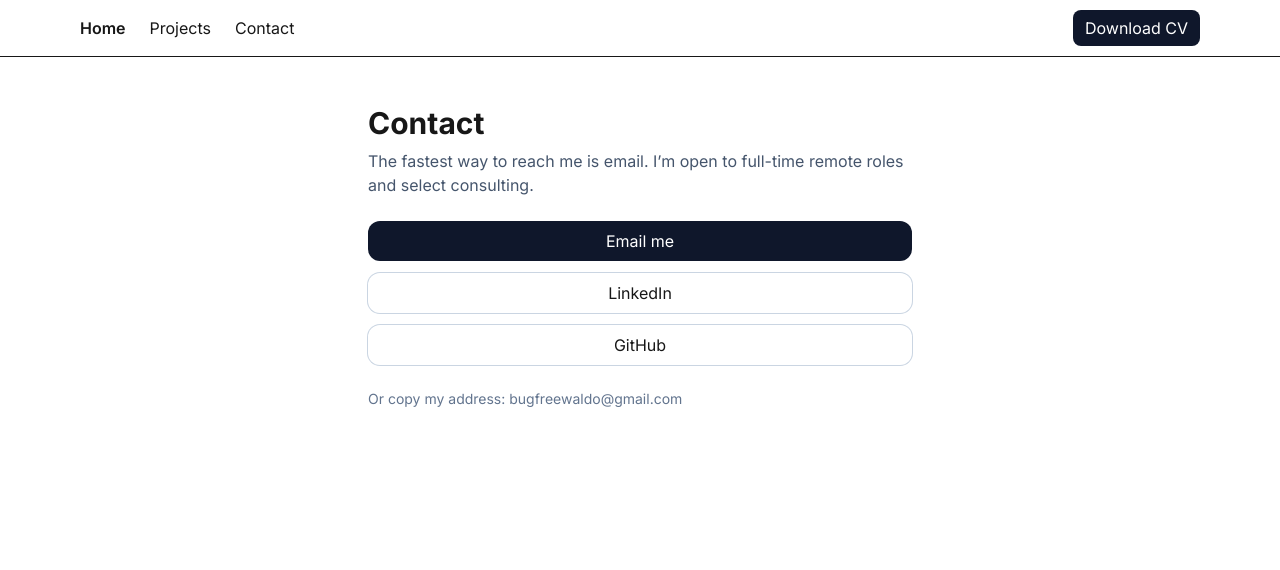
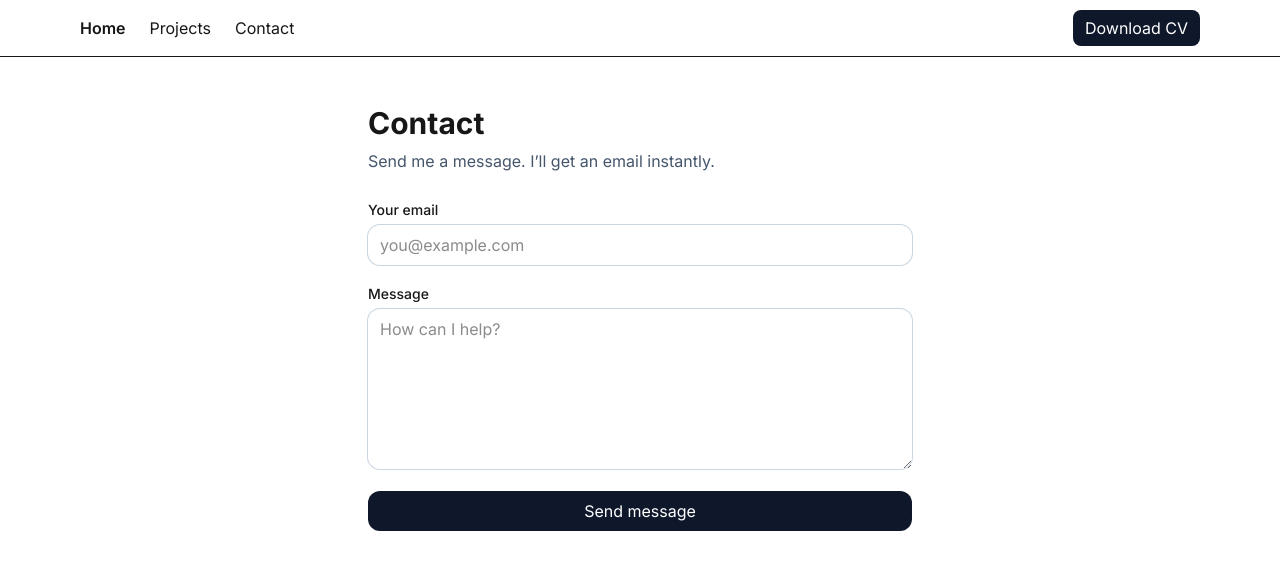
Before and after one commit to bugfreewaldo/osvaldo-portfolio, a Next.js app: page /contact in a window 1280 px wide. Shown: the top 570 px of the page. Built offline with nearby package versions, Linux system fonts and the light colour scheme.

Commit message:
contact: enable hCaptcha + AJAX submit

```diff
--- a/src/app/contact/page.tsx
+++ b/src/app/contact/page.tsx
@@ -1,43 +1,126 @@
-export const metadata = { title: "Contact" };
+"use client";
+
+import { useState } from "react";
+import Script from "next/script";
 
 export default function ContactPage() {
+  const [status, setStatus] = useState<"idle" | "sending" | "sent" | "error">("idle");
+  const [error, setError] = useState<string | null>(null);
+
+  async function handleSubmit(e: React.FormEvent<HTMLFormElement>) {
+    e.preventDefault();
+    setStatus("sending");
+    setError(null);
+
+    const form = e.currentTarget;
+    const data = new FormData(form);
+
+    // ✅ Require captcha token before submitting
+    const token = data.get("h-captcha-response");
+    if (!token) {
+      setStatus("idle");
+      setError("Please complete the captcha.");
+      return;
+    }
+
+    try {
+      const res = await fetch("https://formspree.io/f/mzzakedj", {
+        method: "POST",
+        body: data,
+        headers: { Accept: "application/json" },
+      });
+
+      if (res.ok) {
+        setStatus("sent");
+        form.reset();
+        // Optional: reset the widget if available
+        // @ts-ignore
+        if (typeof window !== "undefined" && window.hcaptcha) {
+          // @ts-ignore
+          window.hcaptcha.reset();
+        }
+      } else {
+        const body = await res.json().catch(() => ({}));
+        setError(body?.error || "Something went wrong. Please try again.");
+        setStatus("error");
+      }
+    } catch {
+      setError("Network error. Please try again.");
+      setStatus("error");
+    }
+  }
+
+  if (status === "sent") {
+    return (
+      <main className="max-w-xl mx-auto px-4 py-12">
+        <h1 className="text-3xl font-bold">Thanks!</h1>
+        <p className="text-slate-600 mt-2">Your message was sent. I’ll reply to you soon.</p>
+        <button
+          onClick={() => setStatus("idle")}
+          className="mt-6 px-4 py-2 rounded-xl ring-1 ring-slate-300 hover:bg-slate-100"
+        >
+          Send another message
+        </button>
+      </main>
+    );
+  }
+
   return (
     <main className="max-w-xl mx-auto px-4 py-12">
+      {/* hCaptcha script */}
+      <Script src="https://hcaptcha.com/1/api.js" async defer />
+
       <h1 className="text-3xl font-bold">Contact</h1>
-      <p className="text-slate-600 mt-2">
-        The fastest way to reach me is email. I’m open to full-time remote roles and select consulting.
-      </p>
+      <p className="text-slate-600 mt-2">Send me a message. I’ll get an email instantly.</p>
 
-      <div className="mt-6 space-y-3">
-        <a
-          href="mailto:bugfreewaldo@gmail.com"
-          className="inline-block w-full text-center px-4 py-2 rounded-xl bg-slate-900 text-white hover:bg-slate-700"
+      <form onSubmit={handleSubmit} className="mt-6 space-y-4">
+        {/* Email */}
+        <label className="block">
+          <span className="text-sm font-medium">Your email</span>
+          <input
+            type="email"
+            name="email"
+            required
+            placeholder="you@example.com"
+            className="mt-1 w-full rounded-xl ring-1 ring-slate-300 px-3 py-2"
+          />
+        </label>
+
+        {/* Message */}
+        <label className="block">
+          <span className="text-sm font-medium">Message</span>
+          <textarea
+            name="message"
+            required
+            rows={6}
+            placeholder="How can I help?"
+            className="mt-1 w-full rounded-xl ring-1 ring-slate-300 px-3 py-2"
+          />
+        </label>
+
+        {/* Honeypot (spam trap) */}
+        <input type="text" name="_gotcha" tabIndex={-1} autoComplete="off" className="hidden" />
+
+        {/* Optional subject */}
+        <input type="hidden" name="_subject" value="Portfolio Contact" />
+
+        {/* ✅ hCaptcha widget */}
+        <div
+          className="h-captcha mt-2"
+          data-sitekey="6f145462-4a76-4c5a-9de8-fb5c5d4e5cda"
+        />
+
+        <button
+          type="submit"
+          disabled={status === "sending"}
+          className="w-full px-4 py-2 rounded-xl bg-slate-900 text-white hover:bg-slate-700 disabled:opacity-60"
         >
-          Email me
-        </a>
+          {status === "sending" ? "Sending…" : "Send message"}
+        </button>
 
-        <a
-          href="https://www.linkedin.com/in/osvaldorestrepo/"
-          target="_blank"
-          rel="noopener noreferrer"
-          className="inline-block w-full text-center px-4 py-2 rounded-xl ring-1 ring-slate-300 hover:bg-slate-100"
-        >
-          LinkedIn
-        </a>
+        {error && <p className="text-sm text-red-600">{error}</p>}
 
-        <a
-          href="https://github.com/bugfreewaldo"
-          target="_blank"
-          rel="noopener noreferrer"
-          className="inline-block w-full text-center px-4 py-2 rounded-xl ring-1 ring-slate-300 hover:bg-slate-100"
-        >
-          GitHub
-        </a>
-      </div>
-
-      <p className="mt-6 text-sm text-slate-500">
-        Or copy my address: <span className="font-mono">bugfreewaldo@gmail.com</span>
-      </p>
+      </form>
     </main>
   );
 }
```
